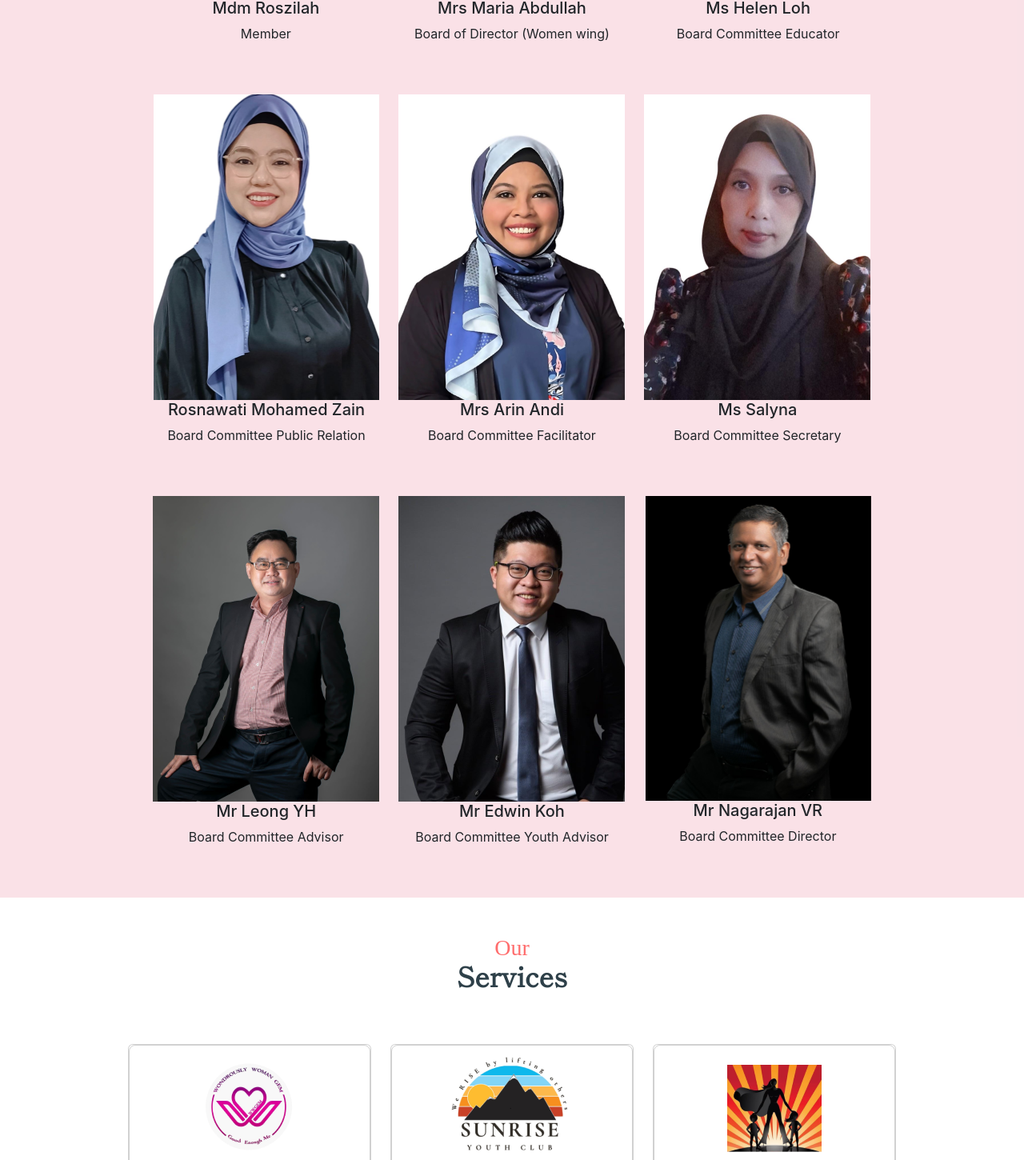
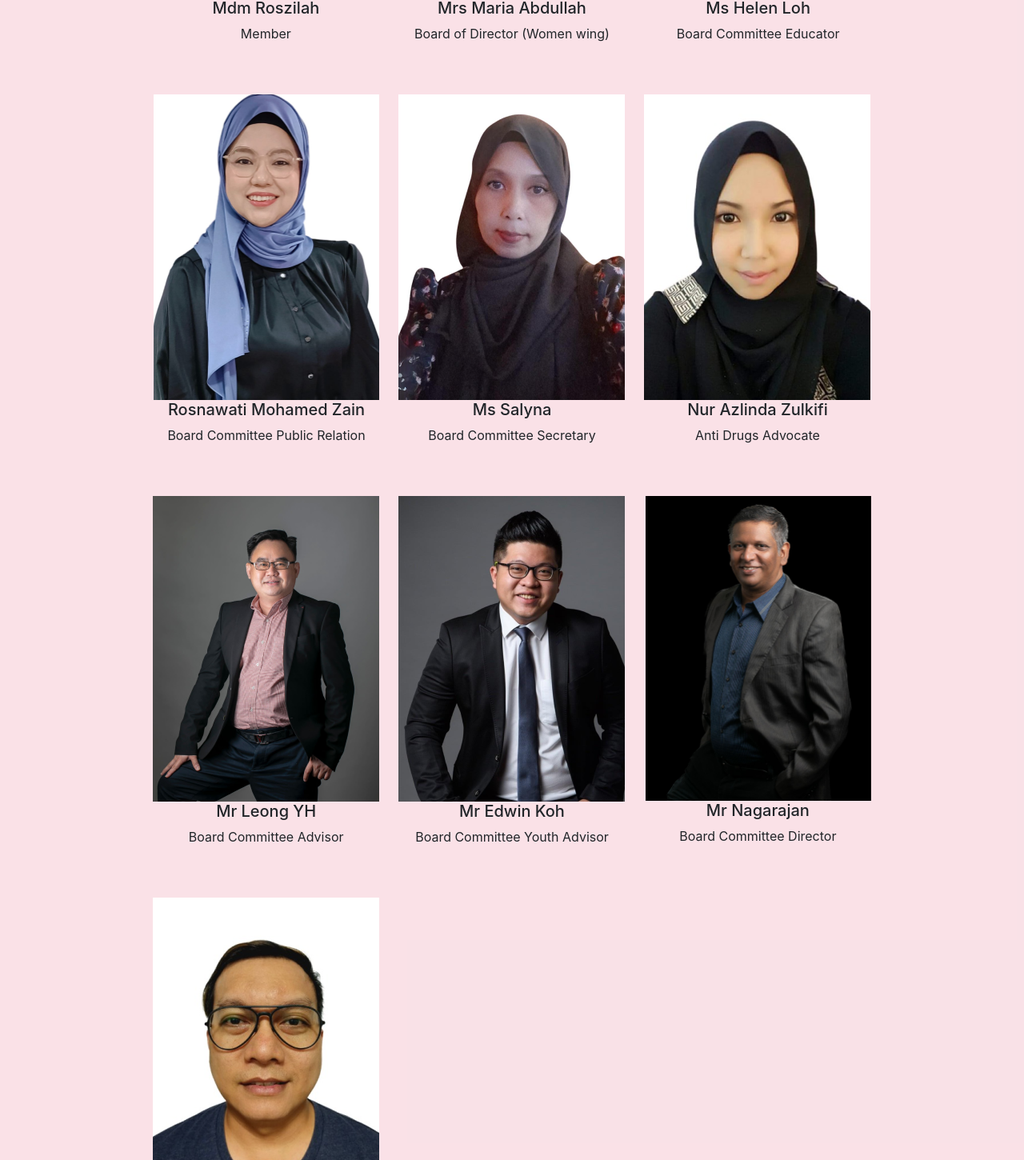
Before and after one commit to Chandru0811/wondersly_women_gem, a React (Create React App) app: page /about in a window 1280 px wide. Shown: the part 4160-5610 px from the top of the page at 80% size. Built offline with nearby package versions, Linux system fonts and the light colour scheme; a web font is replaced by a local one.

Commit message:
New Two Profile Added

```diff
--- a/src/component/About/BoardCommittee.js
+++ b/src/component/About/BoardCommittee.js
@@ -1,4 +1,4 @@
-import React from 'react'
+import React from "react";
 import MrsMariaAbdullah from "../../asset/MrsMariaAbdullah.png";
 import CommonBoard from "../../asset/CommonBoard.png";
 import Ms_Helen_Loh from "../../asset/Ms_Helen_Loh.png";
@@ -6,7 +6,9 @@ import Rosnawati_Mohamed_Zain from "../../asset/Rosnawati_Mohamed_Zain.png";
 import Ms_Salyna from "../../asset/Ms_Salyna.png";
 import Mr_Leong_YH from "../../asset/Mr_Leong_YH.png";
 import Mr_Edwin_Koh from "../../asset/Mr_Edwin_Koh.png";
-import Mrs_Arin_Andi from "../../asset/Mrs_Arin_Andi.png";
+import Nur_Azlinda_Zulkifi from "../../asset/Nur_Azlinda_Zulkifi.png";
+import Mohammad_Hairi_Rohani from "../../asset/Mohammad_Hairi_Rohani.png";
+// import Mrs_Arin_Andi from "../../asset/Mrs_Arin_Andi.png";
 // import commonMen from "../../asset/commonMen.png";
 import Mr_Nagarajan from "../../asset/Mr_Nagarajan.png";
 // import { FaFacebook, FaInstagram, FaWhatsapp  } from "react-icons/fa";
@@ -20,11 +22,7 @@ function BoardCommittee() {
         <p className="ourBoardTeamText">Board Committee</p>
         <div className="row mb-5">
           <div className="col-lg-4 col-md-4 col-12 d-flex flex-column align-items-center justify-content-center">
-            <img
-              src={CommonBoard}
-              className="img-fluid"
-              alt="Common_Board"
-            />
+            <img src={CommonBoard} className="img-fluid" alt="Common_Board" />
             <h5>Mdm Roszilah</h5>
             <p>Member</p>
             {/* <span >
@@ -82,7 +80,7 @@ function BoardCommittee() {
               <FaWhatsapp style={{ marginRight: "10px"}}/>
             </span> */}
           </div>
-          <div className="col-lg-4 col-md-4 col-12 d-flex flex-column align-items-center justify-content-center">
+          {/* <div className="col-lg-4 col-md-4 col-12 d-flex flex-column align-items-center justify-content-center">
             <img
               src={Mrs_Arin_Andi}
               className="img-fluid"
@@ -90,6 +88,18 @@ function BoardCommittee() {
             />
             <h5>Mrs Arin Andi</h5>
             <p>Board Committee Facilitator</p>
+             <span >
+              <FaInstagram style={{ marginRight: "10px"}}/>
+              <FaFacebook style={{ marginRight: "10px"}}/>
+              <FaXTwitter style={{ marginRight: "10px"}}/>
+              <FaWhatsapp style={{ marginRight: "10px"}}/>
+            </span>
+          </div> */}
+
+          <div className="col-lg-4 col-md-4 col-12 d-flex flex-column align-items-center justify-content-center">
+            <img src={Ms_Salyna} className="img-fluid" alt="Ms_Salyna" />
+            <h5>Ms Salyna</h5>
+            <p>Board Committee Secretary</p>
             {/* <span >
               <FaInstagram style={{ marginRight: "10px"}}/>
               <FaFacebook style={{ marginRight: "10px"}}/>
@@ -97,14 +107,53 @@ function BoardCommittee() {
               <FaWhatsapp style={{ marginRight: "10px"}}/>
             </span> */}
           </div>
+
           <div className="col-lg-4 col-md-4 col-12 d-flex flex-column align-items-center justify-content-center">
             <img
-              src={Ms_Salyna}
+              src={Nur_Azlinda_Zulkifi}
               className="img-fluid"
-              alt="Ms_Salyna"
+              alt="Nur_Azlinda_Zulkifi"
             />
-            <h5>Ms Salyna</h5>
-            <p>Board Committee Secretary</p>
+            <h5>Nur Azlinda Zulkifi</h5>
+            <p>Anti Drugs Advocate</p>
+            {/* <span >
+              <FaInstagram style={{ marginRight: "10px"}}/>
+              <FaFacebook style={{ marginRight: "10px"}}/>
+              <FaXTwitter style={{ marginRight: "10px"}}/>
+              <FaWhatsapp style={{ marginRight: "10px"}}/>
+            </span> */}
+          </div>
+        </div>
+
+        <div className="row mb-5">
+          <div className="col-lg-4 col-md-4 col-12 d-flex flex-column align-items-center justify-content-center">
+            <img src={Mr_Leong_YH} className="img-fluid" alt="Mr_Leong_YH" />
+            <h5>Mr Leong YH</h5>
+            <p>Board Committee Advisor</p>
+            {/* <span >
+              <FaInstagram style={{ marginRight: "10px"}}/>
+              <FaFacebook style={{ marginRight: "10px"}}/>
+              <FaXTwitter style={{ marginRight: "10px"}}/>
+              <FaWhatsapp style={{ marginRight: "10px"}}/>
+            </span> */}
+          </div>
+
+          <div className="col-lg-4 col-md-4 col-12 d-flex flex-column align-items-center justify-content-center">
+            <img src={Mr_Edwin_Koh} className="img-fluid" alt="Mr_Edwin_Koh" />
+            <h5>Mr Edwin Koh</h5>
+            <p>Board Committee Youth Advisor</p>
+            {/* <span >
+              <FaInstagram style={{ marginRight: "10px"}}/>
+              <FaFacebook style={{ marginRight: "10px"}}/>
+              <FaXTwitter style={{ marginRight: "10px"}}/>
+              <FaWhatsapp style={{ marginRight: "10px"}}/>
+            </span> */}
+          </div>
+
+          <div className="col-lg-4 col-md-4 col-12 d-flex flex-column align-items-center justify-content-center">
+            <img src={Mr_Nagarajan} className="img-fluid" alt="Mr_Edwin_Koh" />
+            <h5>Mr Nagarajan</h5>
+            <p>Board Committee Director</p>
             {/* <span >
               <FaInstagram style={{ marginRight: "10px"}}/>
               <FaFacebook style={{ marginRight: "10px"}}/>
@@ -117,12 +166,12 @@ function BoardCommittee() {
         <div className="row">
           <div className="col-lg-4 col-md-4 col-12 d-flex flex-column align-items-center justify-content-center">
             <img
-              src={Mr_Leong_YH}
+              src={Mohammad_Hairi_Rohani}
               className="img-fluid"
-              alt="Mr_Leong_YH"
+              alt="Mohammad_Hairi_Rohani"
             />
-            <h5>Mr Leong YH</h5>
-            <p>Board Committee Advisor</p>
+            <h5>Mohammad Hairi Rohani</h5>
+            <p>Para Counsellor</p>
             {/* <span >
               <FaInstagram style={{ marginRight: "10px"}}/>
               <FaFacebook style={{ marginRight: "10px"}}/>
@@ -130,12 +179,12 @@ function BoardCommittee() {
               <FaWhatsapp style={{ marginRight: "10px"}}/>
             </span> */}
           </div>
-          <div className="col-lg-4 col-md-4 col-12 d-flex flex-column align-items-center justify-content-center">
-            <img
-              src={Mr_Edwin_Koh}
-              className="img-fluid"
-              alt="Mr_Edwin_Koh"
-            />
+
+          <div
+            className="col-lg-4 col-md-4 col-12 d-flex flex-column align-items-center justify-content-center"
+            style={{ visibility: "hidden" }}
+          >
+            <img src={Mr_Edwin_Koh} className="img-fluid" alt="Mr_Edwin_Koh" />
             <h5>Mr Edwin Koh</h5>
             <p>Board Committee Youth Advisor</p>
             {/* <span >
@@ -146,13 +195,12 @@ function BoardCommittee() {
             </span> */}
           </div>
 
-          <div className="col-lg-4 col-md-4 col-12 d-flex flex-column align-items-center justify-content-center">
-            <img
-              src={Mr_Nagarajan}
-              className="img-fluid"
-              alt="Mr_Edwin_Koh"
-            />
-            <h5>Mr Nagarajan VR</h5>
+          <div
+            className="col-lg-4 col-md-4 col-12 d-flex flex-column align-items-center justify-content-center"
+            style={{ visibility: "hidden" }}
+          >
+            <img src={Mr_Nagarajan} className="img-fluid" alt="Mr_Edwin_Koh" />
+            <h5>Mr Nagarajan</h5>
             <p>Board Committee Director</p>
             {/* <span >
               <FaInstagram style={{ marginRight: "10px"}}/>
@@ -164,7 +212,7 @@ function BoardCommittee() {
         </div>
       </div>
     </section>
-  )
+  );
 }
 
-export default BoardCommittee
+export default BoardCommittee;
```
Also changed, not shown: src/asset/Mohammad_Hairi_Rohani.png (added), src/asset/Nur_Azlinda_Zulkifi.png (added).
